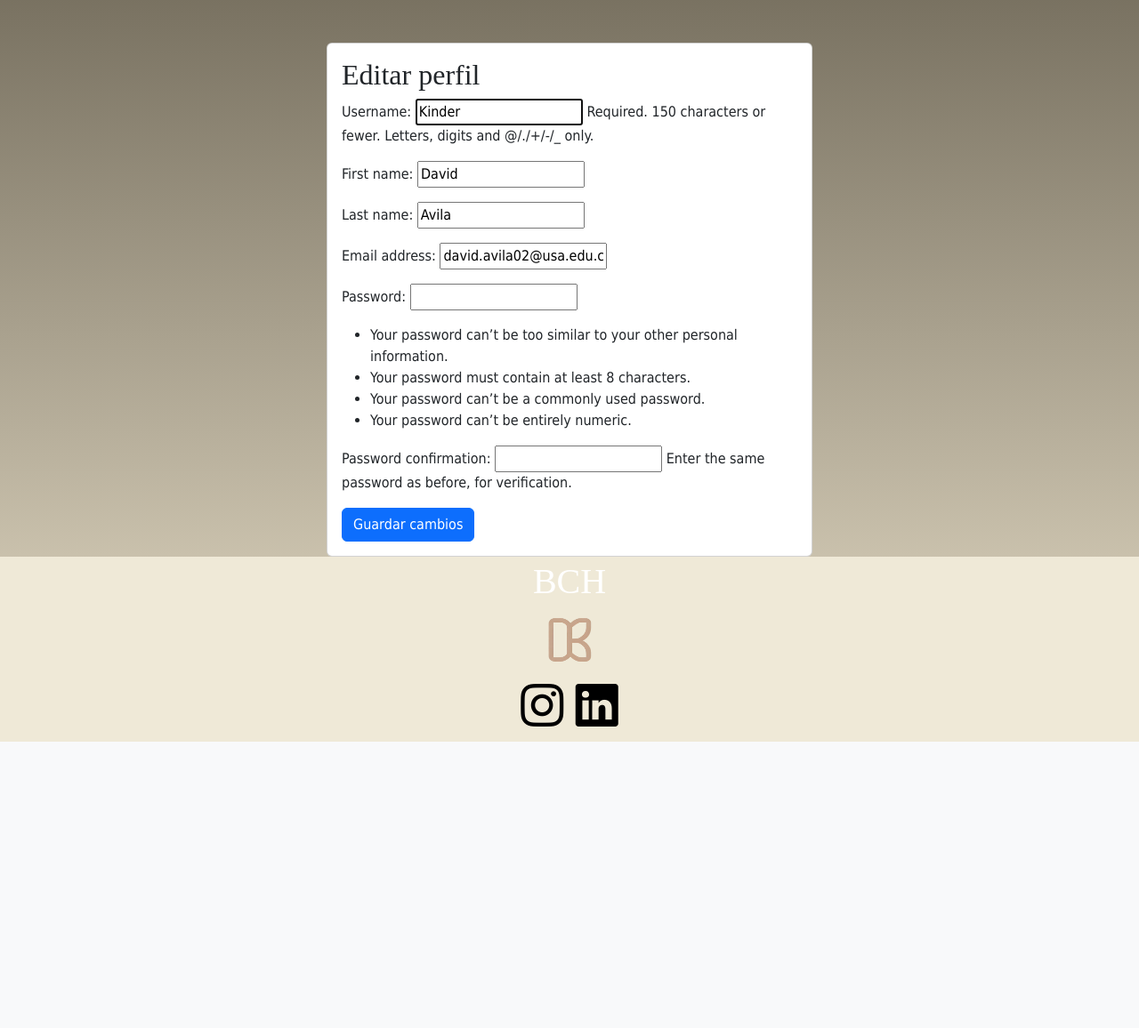
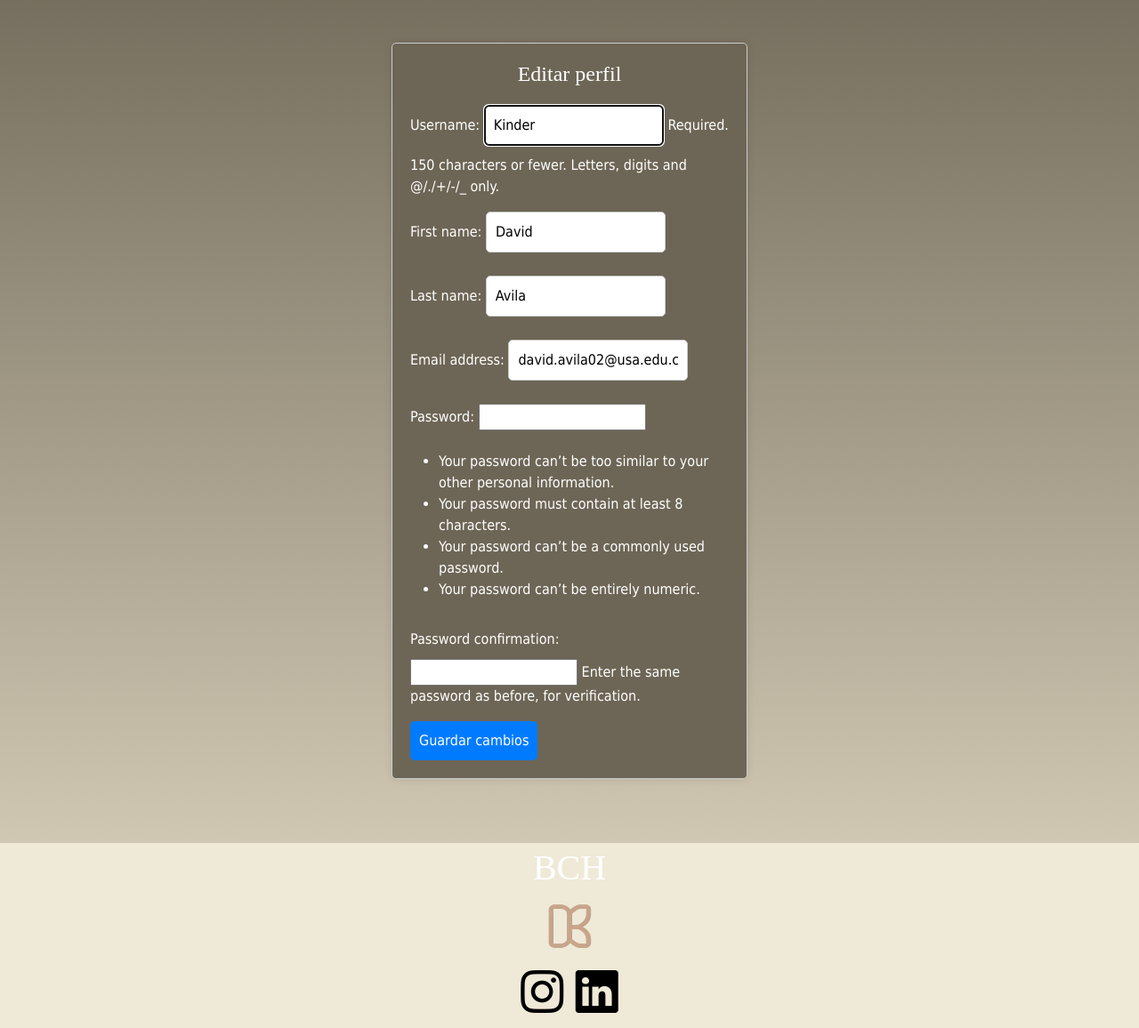
Before and after one commit to DavidAvila6/Bachilleres, a Django app: page /edit_perfil/ in a window 1280 px wide. Shown: the part 95-1251 px from the top of the page at 89% size. Before the commit the page ends 929 px from the top, so only its background shows below. Run offline with Django 3.2, Linux system fonts and the light colour scheme; a user stored in the database is signed in; some libraries are stand-ins or nearby versions.

Commit message:
Cambios Edit_Perfil

```diff
--- a/mainPage/templates/edit_perfil.html
+++ b/mainPage/templates/edit_perfil.html
@@ -15,12 +15,58 @@
         padding: 20px; /* Espaciado interno para separar el contenido del fondo */
         margin-bottom: 20px; /* Espaciado inferior para separar las secciones */
     }
+    .email-form {
+        max-width: 400px;
+        margin: 0 auto;
+        padding: 20px;
+        border: 1px solid #ccc;
+        border-radius: 5px;
+        box-shadow: 0 0 10px rgba(0, 0, 0, 0.1);
+        background-color:#6D6656;
+      }
+      .email-form h2 {
+        font-size: 24px;
+        margin-bottom: 20px;
+        text-align: center;
+      }
+
+      .email-form form {
+        display: flex;
+        flex-direction: column;
+      }
+
+      .email-form form label {
+        margin-bottom: 10px;
+      }
+
+      .email-form form input[type="text"],
+      .email-form form input[type="email"] {
+        padding: 10px;
+        margin-bottom: 10px;
+        border: 1px solid #ccc;
+        border-radius: 5px;
+        font-size: 16px;
+      }
+
+      .email-form form button {
+        padding: 10px;
+        background-color: #007bff;
+        color: #fff;
+        border: none;
+        border-radius: 5px;
+        font-size: 16px;
+        cursor: pointer;
+      }
+
+      .email-form form button:hover {
+        background-color: #0056b3;
+      }
 </style>
 <div class="container mt-5">
     <div class="row">
         <div class="col-12 col-md-6 offset-md-3">
-            <div class="card">
                 <div class="card-body">
+                  <div class="email-form">
                     <h2>Editar perfil</h2>
                     <form method="post">
                     {% csrf_token %}
@@ -34,6 +80,6 @@
             </div>
         </div>
     </div>
-</div>
-
+  </div>
+<br><br><br>
 {% endblock %}
```
